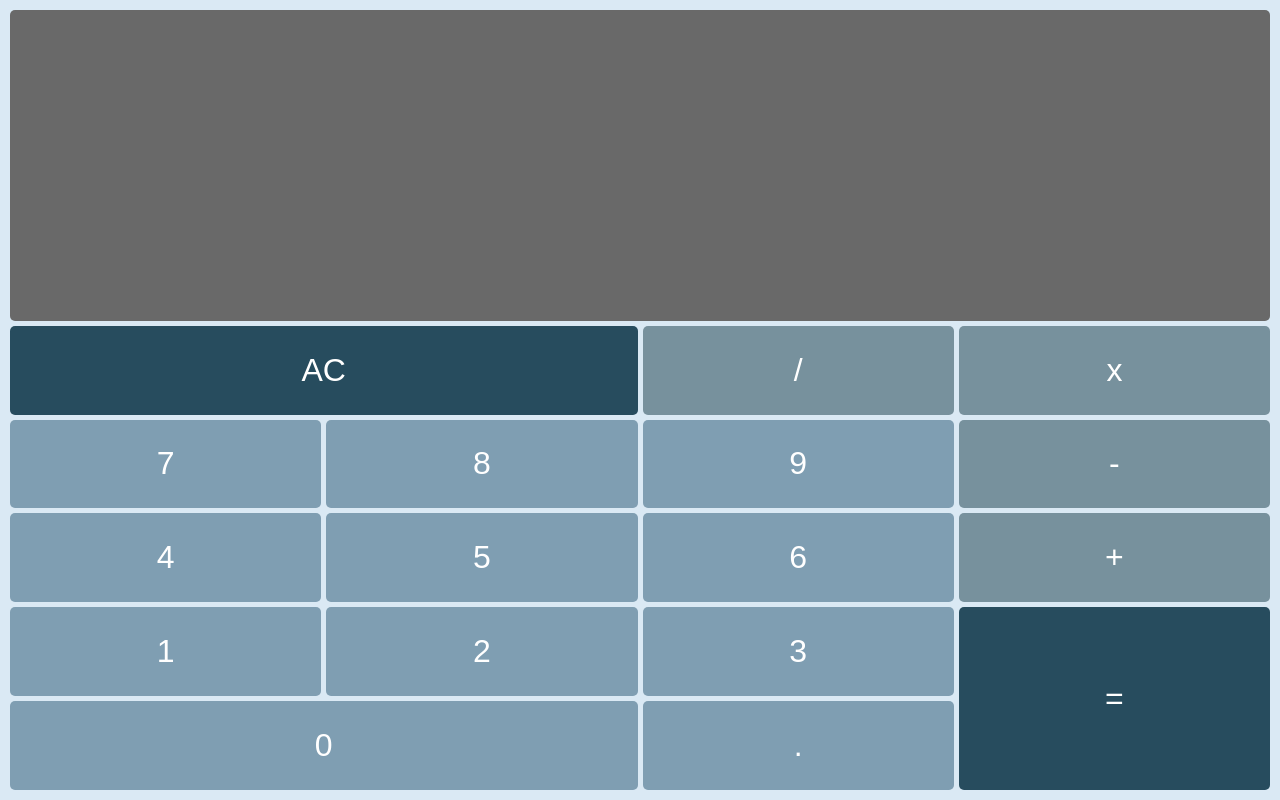
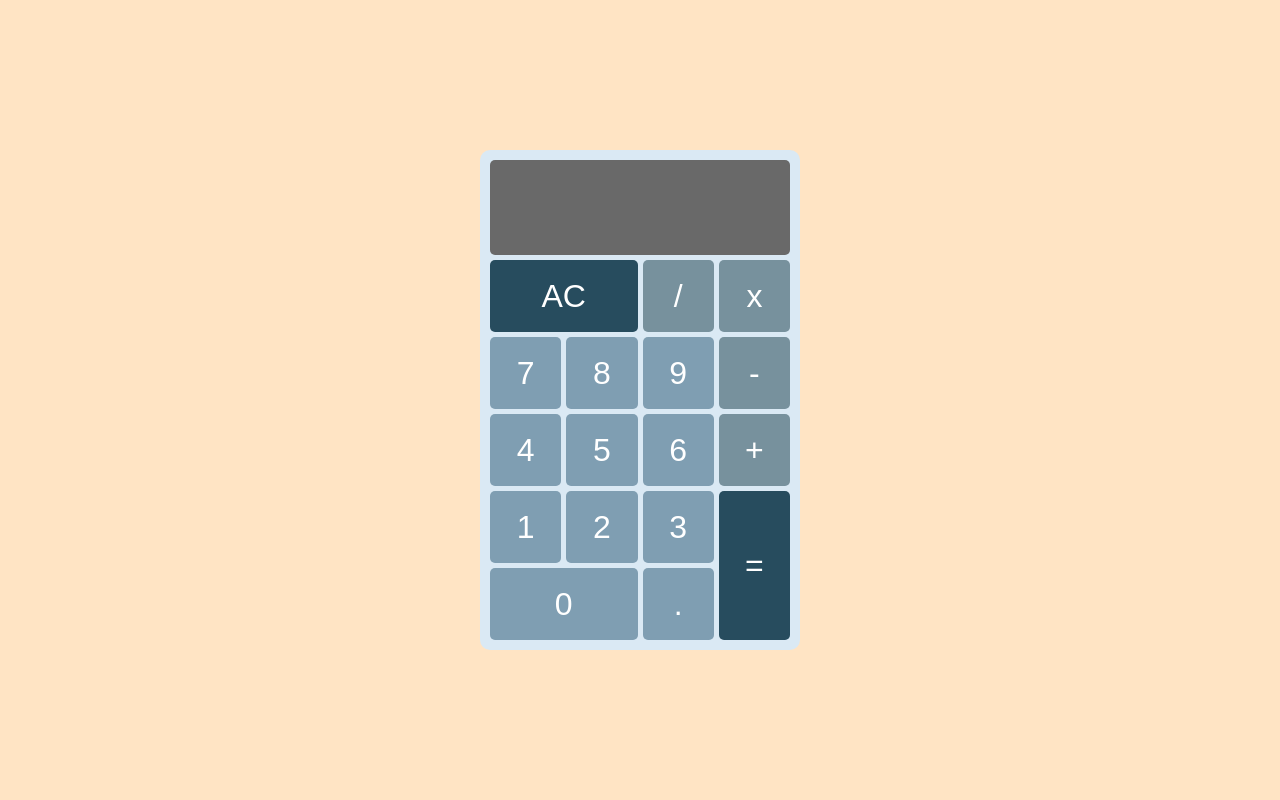
Before and after one commit to Chung-Kai-Cheng/calculator, a React (Vite) app: page / in a window 1280 px wide. Built offline with nearby package versions, Linux system fonts and the light colour scheme.

Commit message:
style: improve ui & put calculator in the center

```diff
--- a/src/components/Button/NumberButton.jsx
+++ b/src/components/Button/NumberButton.jsx
@@ -2,7 +2,10 @@ import React from "react";
 
 export default function NumberButton({ number, onClick }) {
   return (
-    <button className={`number-button-${number}`} onClick={onClick}>
+    <button
+      className={`number-button-${number} cursor-pointer`}
+      onClick={onClick}
+    >
       {number}
     </button>
   );
--- a/src/components/Button/OperatorButton.jsx
+++ b/src/components/Button/OperatorButton.jsx
@@ -2,7 +2,7 @@ import React from "react";
 
 export default function OperatorButton({ operator, className, onClick }) {
   return (
-    <button className={className} onClick={onClick}>
+    <button className={`${className} cursor-pointer`} onClick={onClick}>
       {operator}
     </button>
   );
--- a/src/styles/app.scss
+++ b/src/styles/app.scss
@@ -1,13 +1,12 @@
 @import "./base.scss";
 
 .main-container {
-  min-width: 320px;
+  width: 320px;
   display: flex;
   flex-direction: column;
-  justify-content: center;
-  align-items: center;
-  width: 100%;
-  height: 100vh;
+  height: 500px;
   padding: 10px;
+  margin: auto 0;
+  border-radius: 10px;
   background-color: $background-color;
 }
--- a/src/styles/base.scss
+++ b/src/styles/base.scss
@@ -4,10 +4,18 @@ $main-color: #7f9eb2;
 $second-color: #77919d;
 $alert-color: #274c5e;
 
+html {
+  height: 100%;
+}
+
 body {
   font-family: "Noto Sans TC", sans-serif;
   height: 100%;
   color: white;
+  display: flex;
+  justify-content: center;
+  align-items: center;
+  background-color: bisque;
 }
 
 .cursor-pointer {
--- a/src/styles/button-area.scss
+++ b/src/styles/button-area.scss
@@ -3,7 +3,7 @@
 .button-container {
   display: grid;
   width: 100%;
-  height: 60vh;
+  height: 80%;
   grid-template-columns: repeat(4, 1fr);
   grid-template-rows: repeat(5, 1fr);
   grid-gap: 5px;
--- a/src/styles/display.scss
+++ b/src/styles/display.scss
@@ -6,9 +6,9 @@
   align-items: flex-end;
   overflow: hidden;
   flex-wrap: wrap;
-  font-size: 5rem;
+  font-size: 1.75rem;
   width: 100%;
-  height: 40vh;
+  height: 20%;
   border-radius: 5px;
   background-color: $display-color;
   padding: 1rem;
```
